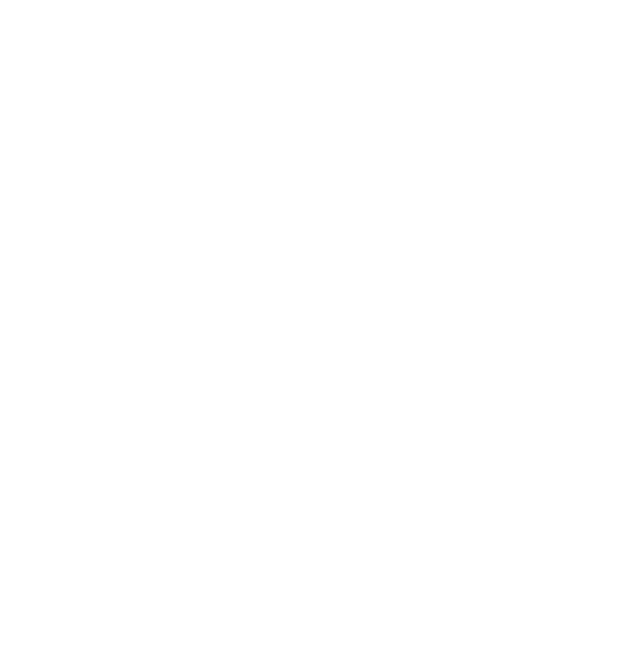
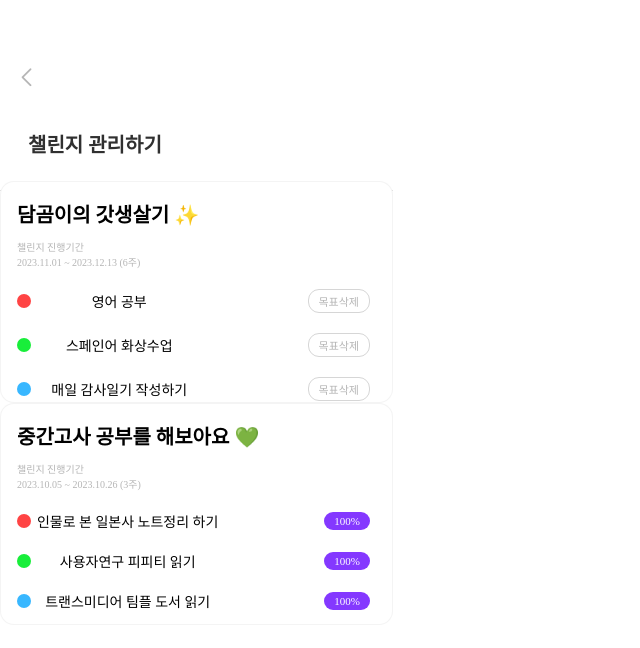
Before and after one commit to 11th-LikeLion-DragOn/DragOn_Front, a React (Create React App) app: page /challengelist in a window 1280 px wide. Before the commit this address had no page. Shown: the top 648 px of the page, without its empty margins (0-640 px from the left). Built offline with nearby package versions, Linux system fonts and the light colour scheme.

Commit message:
feat: 지난 챌린지 & 현재 챌린지 컴포넌트 구현

```diff
--- a/src/App.js
+++ b/src/App.js
@@ -15,6 +15,7 @@
 import TestResultPage from "./pages/TestResultPage";
 import MakeChallengePage from "./pages/MakeChallengePage";
 import SetPeriodPage from "./pages/SetPeriodPage";
+import ChallengeListPage from "./pages/ChallengeListPage";
 
 function App() {
   return (
@@ -47,6 +48,11 @@
             element={<MakeChallengePage />}
           ></Route>
           <Route path={"/setperiod"} element={<SetPeriodPage />}></Route>
+          {/* 챌린지 관리하기 */}
+          <Route
+            path={"/challengelist"}
+            element={<ChallengeListPage />}
+          ></Route>
         </Routes>
       </Router>
     </>
--- /dev/null
+++ b/src/components/ChallengeListPage/CurrentChallenge.js
@@ -0,0 +1,103 @@
+import React, { useState } from "react";
+import { styled } from "styled-components";
+
+import { ReactComponent as RedOne } from "../../assets/icons/red.svg";
+import { ReactComponent as GreenOne } from "../../assets/icons/green.svg";
+import { ReactComponent as BlueOne } from "../../assets/icons/blue.svg";
+const CurrentChallenge = () => {
+  return (
+    <>
+      <Wrapper>
+        <Title>담곰이의 갓생살기 ✨</Title>
+        <Period>
+          <div>챌린지 진행기간</div>
+          <div>2023.11.01 ~ 2023.12.13 (6주) </div>
+        </Period>
+        <ListWrapper>
+          <First>
+            <RedOne />
+            <span className="challenge-text">영어 공부</span>
+            <div className="delete">목표삭제</div>
+          </First>
+          <Second>
+            <GreenOne />
+            <span className="challenge-text">스페인어 화상수업</span>
+            <div className="delete">목표삭제</div>
+          </Second>
+          <Third>
+            <BlueOne />
+            <span className="challenge-text">매일 감사일기 작성하기</span>
+            <div className="delete">목표삭제</div>
+          </Third>
+        </ListWrapper>
+      </Wrapper>
+    </>
+  );
+};
+
+export default CurrentChallenge;
+const Wrapper = styled.div`
+  padding: 17px 22px 18px 16px;
+  width: 353px;
+  height: 185px;
+  border-radius: 14px;
+  border: 1px solid var(--background_01, rgba(199, 198, 198, 0.2));
+  background: var(--white, #fff);
+`;
+const Title = styled.div`
+  font-size: 20px;
+  font-weight: 600;
+  line-height: normal;
+`;
+
+const Period = styled.div`
+  margin-top: 11px;
+  color: var(--gray_02, #b5b5b5);
+  font-size: 10px;
+  font-style: normal;
+  font-weight: 400;
+  line-height: normal;
+`;
+const ListWrapper = styled.div`
+  .delete {
+    display: inline-flex;
+    padding: 3px 10px;
+    justify-content: center;
+    align-items: center;
+    gap: 10px;
+    border-radius: 11px;
+    border: 1px solid var(--gray_03, #d6d6d6);
+    background: var(--white, #fff);
+    color: var(--gray_02, #b5b5b5);
+    text-align: right;
+    font-size: 11px;
+    font-weight: 400;
+    line-height: normal;
+  }
+  margin-top: 20px;
+  font-size: 14px;
+  font-weight: 400;
+
+  .challenge-text {
+    margin-right: 100px;
+  }
+`;
+const First = styled.div`
+  display: flex;
+  justify-content: space-between;
+  align-items: center;
+`;
+
+const Second = styled.div`
+  display: flex;
+  justify-content: space-between;
+  align-items: center;
+  margin-top: 20px;
+`;
+
+const Third = styled.div`
+  display: flex;
+  justify-content: space-between;
+  align-items: center;
+  margin-top: 20px;
+`;
--- /dev/null
+++ b/src/components/ChallengeListPage/HistoryChallenge.js
@@ -0,0 +1,105 @@
+import React, { useState } from "react";
+import { styled } from "styled-components";
+
+import { ReactComponent as RedOne } from "../../assets/icons/red.svg";
+import { ReactComponent as GreenOne } from "../../assets/icons/green.svg";
+import { ReactComponent as BlueOne } from "../../assets/icons/blue.svg";
+
+const HistoryChallenge = () => {
+  return (
+    <>
+      <Wrapper>
+        <Title>중간고사 공부를 해보아요 💚</Title>
+        <Period>
+          <div>챌린지 진행기간</div>
+          <div>2023.10.05 ~ 2023.10.26 (3주) </div>
+        </Period>
+        <ListWrapper>
+          <First>
+            <RedOne />
+            <span className="challenge-text">
+              인물로 본 일본사 노트정리 하기
+            </span>
+            <div className="percent">100%</div>
+          </First>
+          <Second>
+            <GreenOne />
+            <span className="challenge-text">사용자연구 피피티 읽기</span>
+            <div className="percent">100%</div>
+          </Second>
+          <Third>
+            <BlueOne />
+            <span className="challenge-text">트랜스미디어 팀플 도서 읽기</span>
+            <div className="percent">100%</div>
+          </Third>
+        </ListWrapper>
+      </Wrapper>
+    </>
+  );
+};
+
+export default HistoryChallenge;
+const Wrapper = styled.div`
+  padding: 17px 22px 18px 16px;
+  width: 353px;
+  height: 185px;
+  border-radius: 14px;
+  border: 1px solid var(--background_01, rgba(199, 198, 198, 0.2));
+  background: var(--white, #fff);
+`;
+const Title = styled.div`
+  font-size: 20px;
+  font-weight: 600;
+  line-height: normal;
+`;
+
+const Period = styled.div`
+  margin-top: 11px;
+  color: var(--gray_02, #b5b5b5);
+  font-size: 10px;
+  font-style: normal;
+  font-weight: 400;
+  line-height: normal;
+`;
+const ListWrapper = styled.div`
+  .percent {
+    display: inline-flex;
+    padding: 3px 10px;
+    justify-content: flex-end;
+    align-items: center;
+    gap: 10px;
+    border-radius: 11px;
+    background: var(--purple_01, #8438ff);
+    color: var(--white, #fff);
+    text-align: center;
+    font-size: 11px;
+    font-weight: 400;
+    line-height: normal;
+  }
+  margin-top: 20px;
+  font-size: 14px;
+  font-weight: 400;
+
+  .challenge-text {
+    margin-right: 100px;
+  }
+`;
+const First = styled.div`
+  display: flex;
+  justify-content: space-between;
+  align-items: center;
+`;
+
+const Second = styled.div`
+  display: flex;
+  justify-content: space-between;
+  align-items: center;
+  margin-top: 20px;
+`;
+
+const Third = styled.div`
+  display: flex;
+  justify-content: space-between;
+  align-items: center;
+  margin-top: 20px;
+`;
--- /dev/null
+++ b/src/pages/ChallengeListPage.js
@@ -0,0 +1,20 @@
+import React, { useState } from "react";
+import { styled } from "styled-components";
+//components
+import TopBar from "../components/common/TopBar";
+import HistoryChallenge from "../components/ChallengeListPage/HistoryChallenge";
+import CurrentChallenge from "../components/ChallengeListPage/CurrentChallenge";
+
+const ChallengeListPage = () => {
+  return (
+    <>
+      <TopBar titleText="챌린지 관리하기" />
+      <Wrapper>
+        <CurrentChallenge />
+        <HistoryChallenge />
+      </Wrapper>
+    </>
+  );
+};
+export default ChallengeListPage;
+const Wrapper = styled.div``;
```
